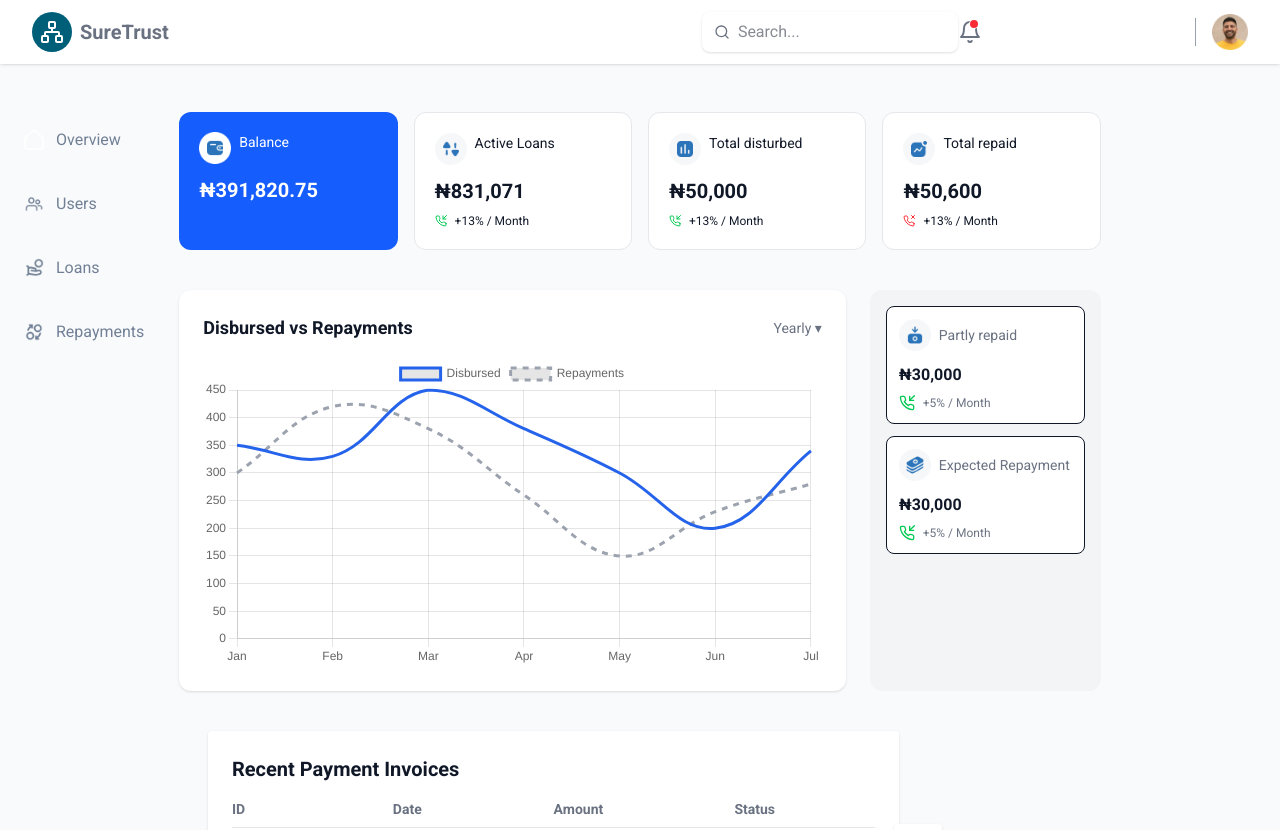
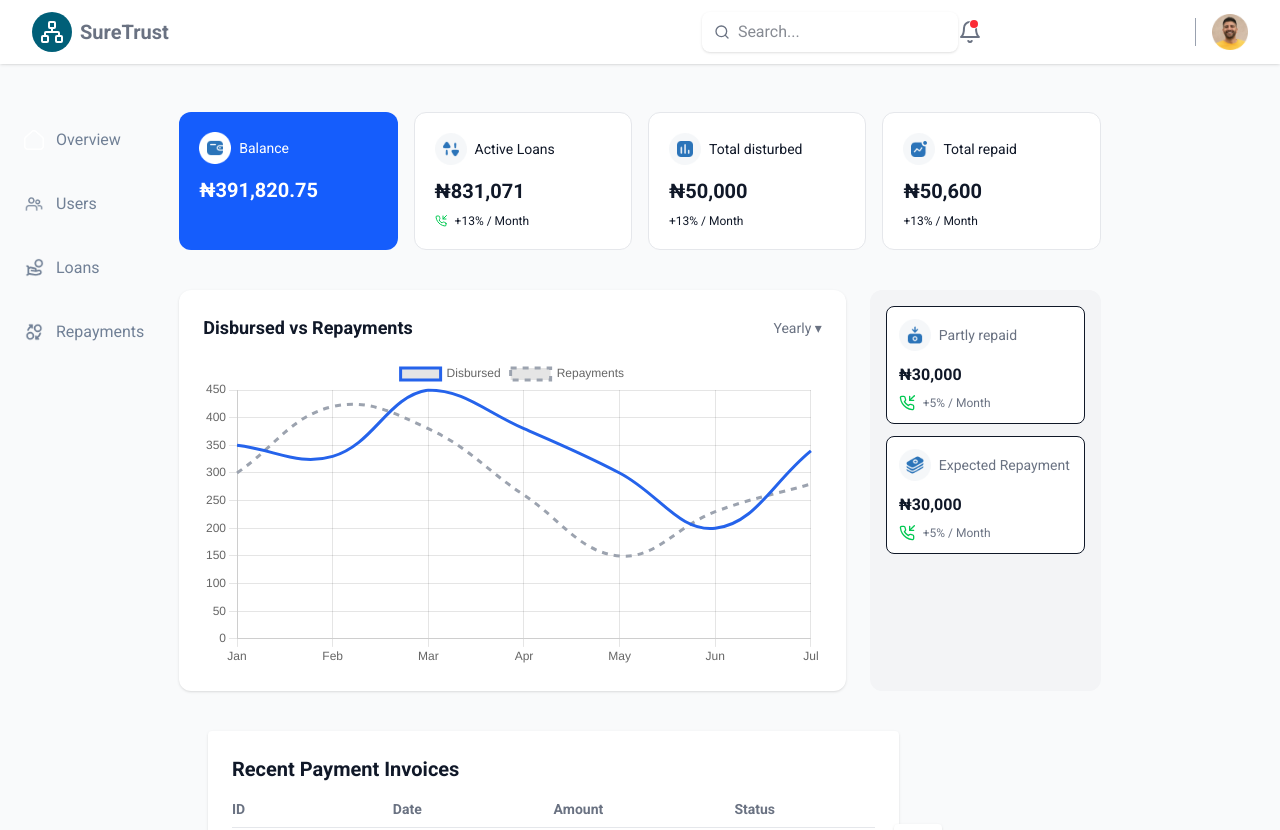
Before and after one commit to nwosumick/sure-trust-website, a Next.js app: page /Components/Home/Overview in a window 1280 px wide. Shown: the top 830 px of the page. Built offline with nearby package versions, Linux system fonts and the light colour scheme.

Commit message:
fix image

```diff
--- a/app/Components/Cards/OverviewAccountCard.tsx
+++ b/app/Components/Cards/OverviewAccountCard.tsx
@@ -1,4 +1,5 @@
 import React from "react";
+import Image from "next/image";
 import { FiPhoneIncoming, FiPhoneMissed } from "react-icons/fi";
 
 type Props = {
@@ -15,20 +16,25 @@ type Props = {
 
 const OverviewAccountCard = ({ account, isFirst = false }: Props) => {
   const showIncoming =
-    account.title === "Active Loans" || account.title === "Total disturbed";
+    account.title === "Active Loans" || account.title === "Total Disbursed";
 
-  const showMissed = account.title === "Total repaid";
+  const showMissed = account.title === "Total Repaid";
 
   return (
     <div
       className={`rounded-xl p-5 transition-all ${
         isFirst
           ? "bg-blue-600 text-white"
-          : "bg-white border border-gray-200 hover:bg-blue-600 transition-all duration-200"
+          : "bg-white border border-gray-200 hover:bg-blue-600 hover:text-white duration-200"
       }`}
     >
-      <div className="flex gap-2 mb-3">
-        <img src={account.image} className="w-8 h-8" />
+      <div className="flex gap-2 mb-3 items-center">
+        <Image
+          src={account.image}
+          alt={account.title}
+          width={32}
+          height={32}
+        />
         <p className="text-sm">{account.title}</p>
       </div>
 
@@ -36,19 +42,14 @@ const OverviewAccountCard = ({ account, isFirst = false }: Props) => {
 
       {account.percentage && (
         <div className="flex gap-2 items-center text-xs mt-2">
-
           {showIncoming && <FiPhoneIncoming className="text-green-500" />}
-
           {showMissed && <FiPhoneMissed className="text-red-500" />}
 
           <span>
             {account.percentage} / {account.month}
           </span>
-
         </div>
       )}
-
-
     </div>
   );
 };
```
